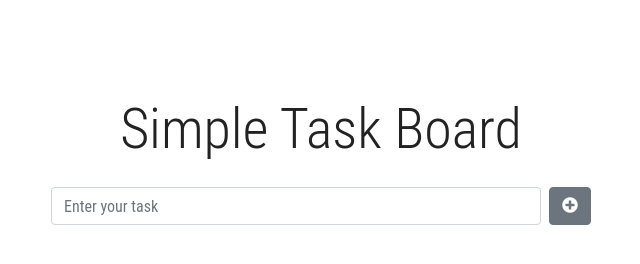
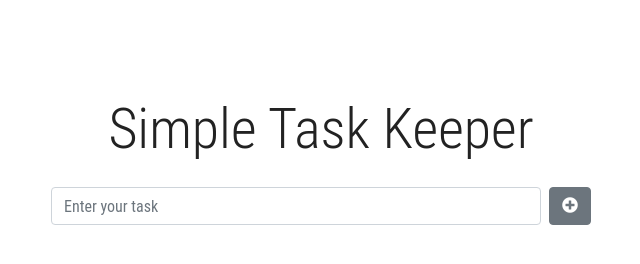
Before and after one commit to Rafiul-Islam/Task-Keeper, a website built with webpack: page index.html in a window 1280 px wide. Shown: the whole page, without its empty margins (319-959 px from the left). Built offline with nearby package versions, Linux system fonts and the light colour scheme.

Commit message:
title changed

```diff
--- a/index.html
+++ b/index.html
@@ -1,7 +1,7 @@
 <!DOCTYPE html>
 <html lang="en">
 <head>
-    <title>Task Board</title>
+    <title>Task Keeper</title>
     <!-- Required meta tags -->
     <meta charset="utf-8"/>
     <meta
@@ -37,7 +37,7 @@
     <!--    task input div start-->
     <div class="row">
         <div class="col-sm-6 offset-sm-3 text-center">
-            <h1 class="display-4 mb-4">Simple Task Board</h1>
+            <h1 class="display-4 mb-4">Simple Task Keeper</h1>
             <div class="d-flex">
                 <input
                         id="taskInputField"
```
